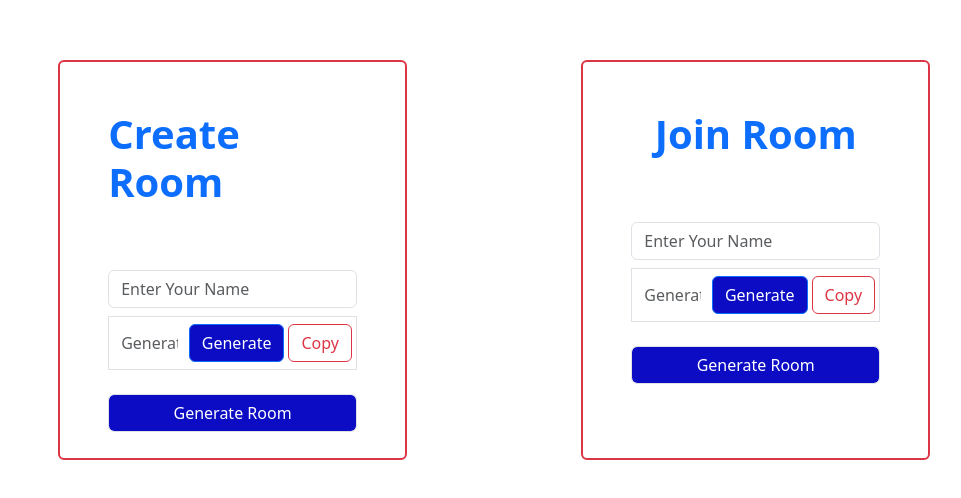
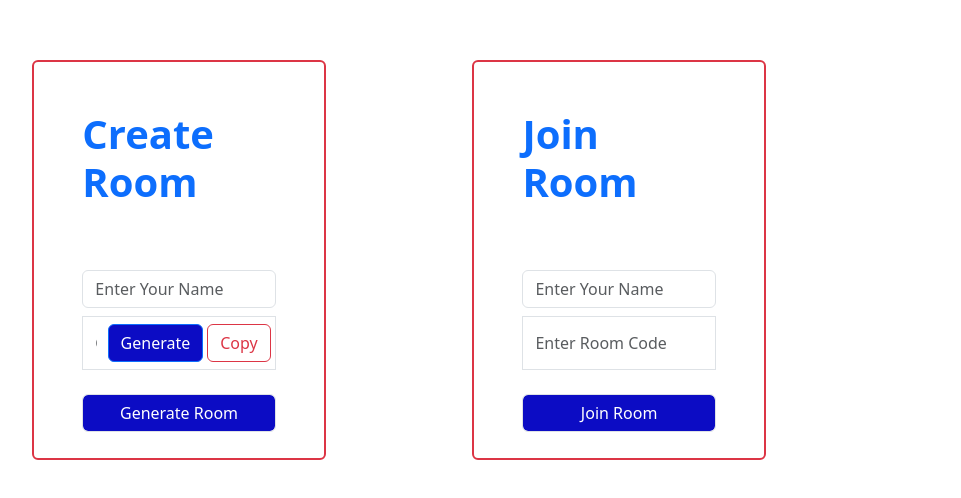
Before and after one commit to guptamudit/Live-WhiteBoard-Sharing, a React (Vite) app in the folder frontend/: page / in a window 1280 px wide. Shown: the part 188-686 px from the top of the page, without its empty margins (29-990 px from the left). Built offline with nearby package versions, Linux system fonts and the light colour scheme.

Commit message:
Update frontend code to remove room generation and add room joining functionality.

```diff
--- a/frontend/src/App.jsx
+++ b/frontend/src/App.jsx
@@ -1,12 +1,12 @@
-import "./App.css";
-import Form from "./components/Forms/Form";
+// import "./App.css";
+// import Form from "./components/Forms/Form";
 
-const App = () => {
-  return (
-    <div className="container">
-      <Form />
-    </div>
-  );
-};
+// const App = () => {
+//   return (
+//     <div className="container">
+//       <Form />
+//     </div>
+//   );
+// };
 
-export default App;
+// export default App;
--- a/frontend/src/components/Forms/JoinRoomForm/JoinRoom.jsx
+++ b/frontend/src/components/Forms/JoinRoomForm/JoinRoom.jsx
@@ -13,25 +13,15 @@ const JoinRoom = () => {
       </div>
 
       <div className="form-group border ">
-        <div className="input-group d-flex align-items-center justify-content-center">
-          <input
-            type="text"
-            className="form-control my-2 border-0 "
-            // disabled
-            placeholder="Generate Room Code"
-          />
-          <div className="input-group-append  ">
-            <button className="btn btn-primary  me-1" type="button">
-              Generate
-            </button>
-            <button type="button" className="btn btn-outline-danger  me-1 ">
-              Copy
-            </button>
-          </div>
-        </div>
+        <input
+          type="text"
+          className="form-control my-2 border-0 "
+          // disabled
+          placeholder="Enter Room Code"
+        />
       </div>
       <button type="submit" className="mt-4 btn-primary form-control ">
-        Generate Room
+        Join Room
       </button>
     </form>
   );
--- a/frontend/src/main.jsx
+++ b/frontend/src/main.jsx
@@ -1,12 +1,27 @@
 import React from "react";
-import ReactDOM from "react-dom/client";
-import App from "./App.jsx";
+import ReactDOM from "react-dom";
+
 import "./index.css";
 import "bootstrap/dist/css/bootstrap.min.css";
 import "bootstrap/dist/js/bootstrap.bundle.min";
+import { RouterProvider, createBrowserRouter } from "react-router-dom";
+import Form from "./components/Forms/Form.jsx";
 
-ReactDOM.createRoot(document.getElementById("root")).render(
+const router = createBrowserRouter([
+  {
+    path: "/",
+    element: <Form />,
+    errorElement: <div>404 Not Found!</div>,
+  },
+  {
+    path: "/:roomId",
+    element: <Form />,
+  },
+]);
+
+ReactDOM.render(
   <React.StrictMode>
-    <App />
-  </React.StrictMode>
+    <RouterProvider router={router} />
+  </React.StrictMode>,
+  document.getElementById("root")
 );
```
Also changed, not shown: frontend/src/pages/RoomPage/RoomPage.jsx (added, +7 -0 lines), frontend/src/pages/RoomPage/RoomPage.css (added), frontend/src/pages/RoomPage/index.css (deleted), frontend/src/pages/RoomPage/index.jsx (deleted).
